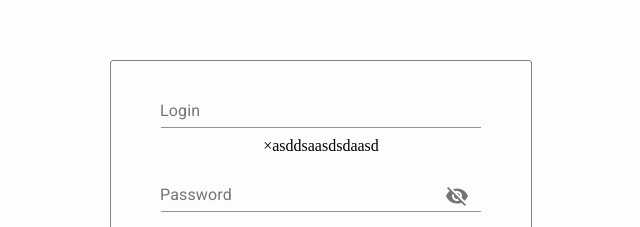
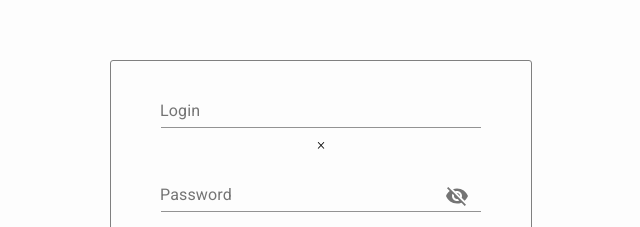
Before and after one commit to Kanat0x/jodelSWA, a React (Create React App) app in the folder Jodel/client/: page / in a window 1280 px wide. Shown: the part 224-451 px from the top of the page, without its empty margins (319-959 px from the left). Built offline with nearby package versions, Linux system fonts and the light colour scheme.

Commit message:
updated loginFailedMessage

```diff
--- a/Jodel/client/src/Login.jsx
+++ b/Jodel/client/src/Login.jsx
@@ -126,9 +126,9 @@ class Login extends React.Component {
 				</FormControl>
 
 
-				<div class="alert">
+				<div id="loginFailedMessage">
                   <span class="closebtn" onclick="this.parentElement.style.display='none';">&times;</span>
-                  {this.state.passwordBool ? "pw falsch": "asddsaasdsdaasd"}
+                  {this.state.passwordBool ? "Benutzername oder Passwort ist falsch!": ""}
                 </div>
 
 
```
